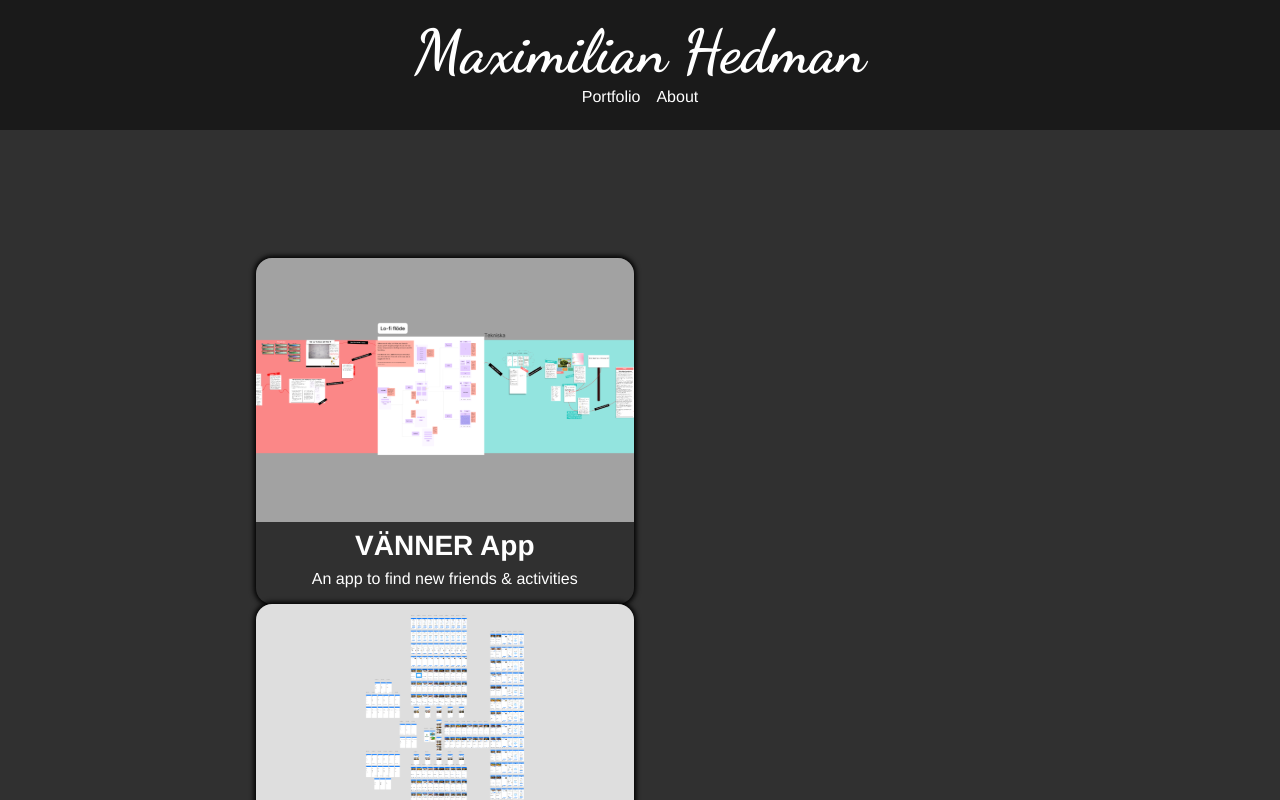
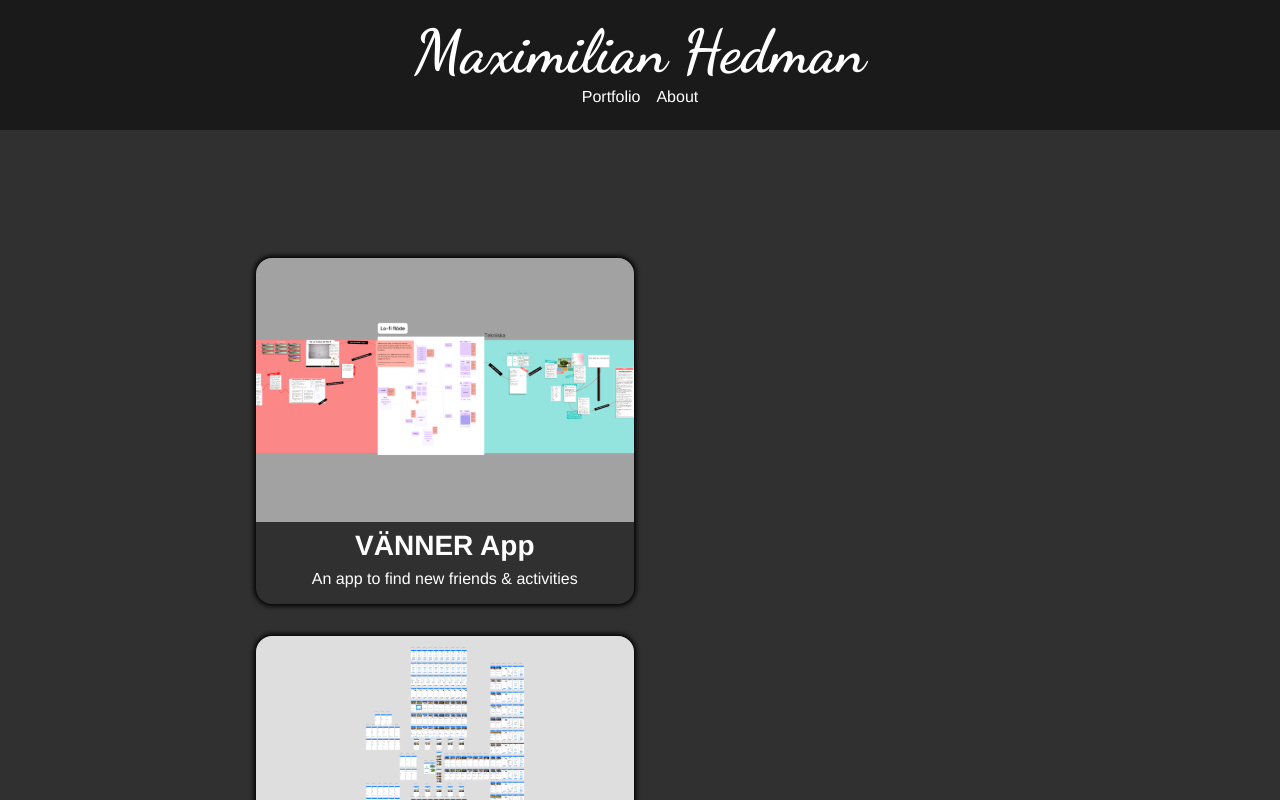
Before and after one commit to MaximilianHedman/React_Portfolio, a React (Vite) app in the folder vite-project/: page / in a window 1280 px wide. Shown: the top 800 px of the page. Built offline with nearby package versions, Linux system fonts and the light colour scheme.

Commit message:
removed the card container

```diff
--- a/vite-project/src/components/ProjectCard/ProjectCard.jsx
+++ b/vite-project/src/components/ProjectCard/ProjectCard.jsx
@@ -4,7 +4,7 @@ import './ProjectCard.css';
 
 const ProjectCard = () => {
     return (
-        <div className="project-cards-container">
+        <>
             {projectData.map((project) => (
                 <a className="card-link" href={project.link} key={project.id} target="_blank" rel="noopener noreferrer">
                     <div className="card">
@@ -18,7 +18,7 @@ const ProjectCard = () => {
                     </div>
                 </a>
             ))}
-        </div>
+        </>
     );
 };
 
```
